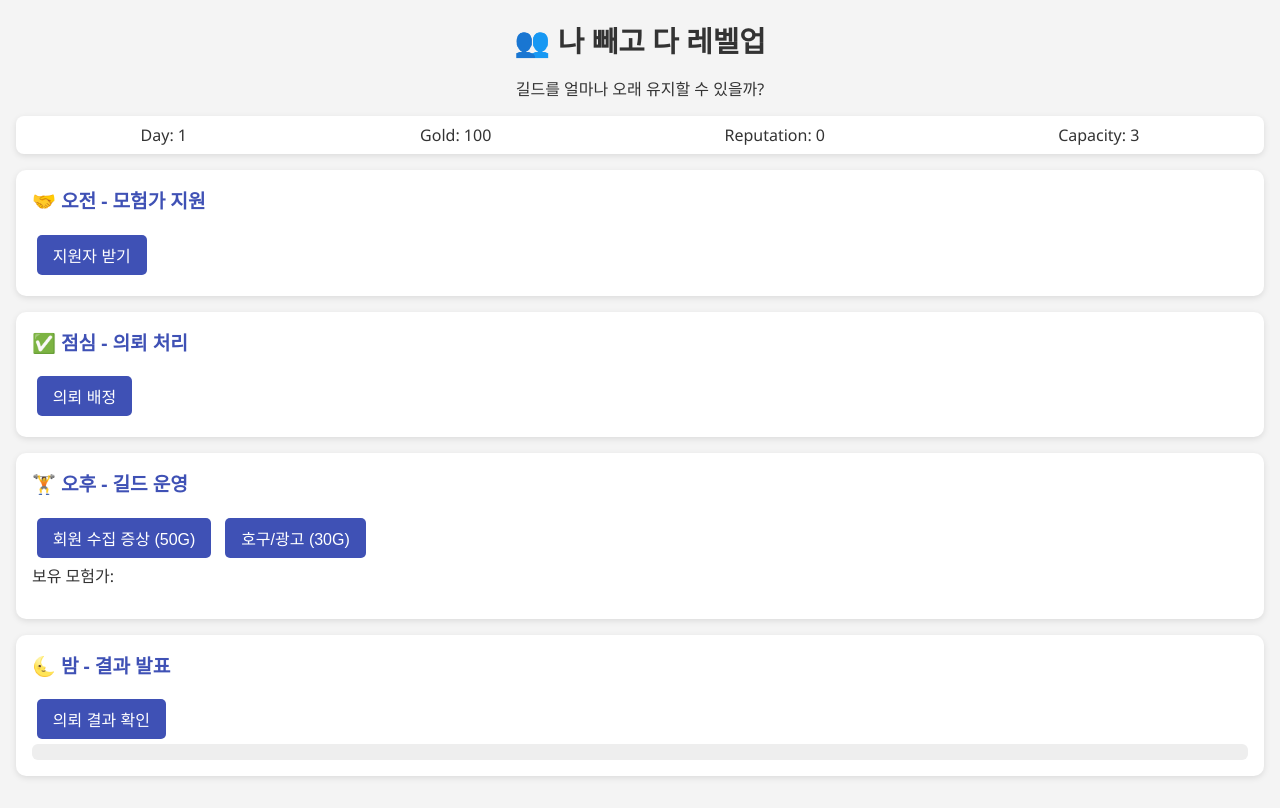
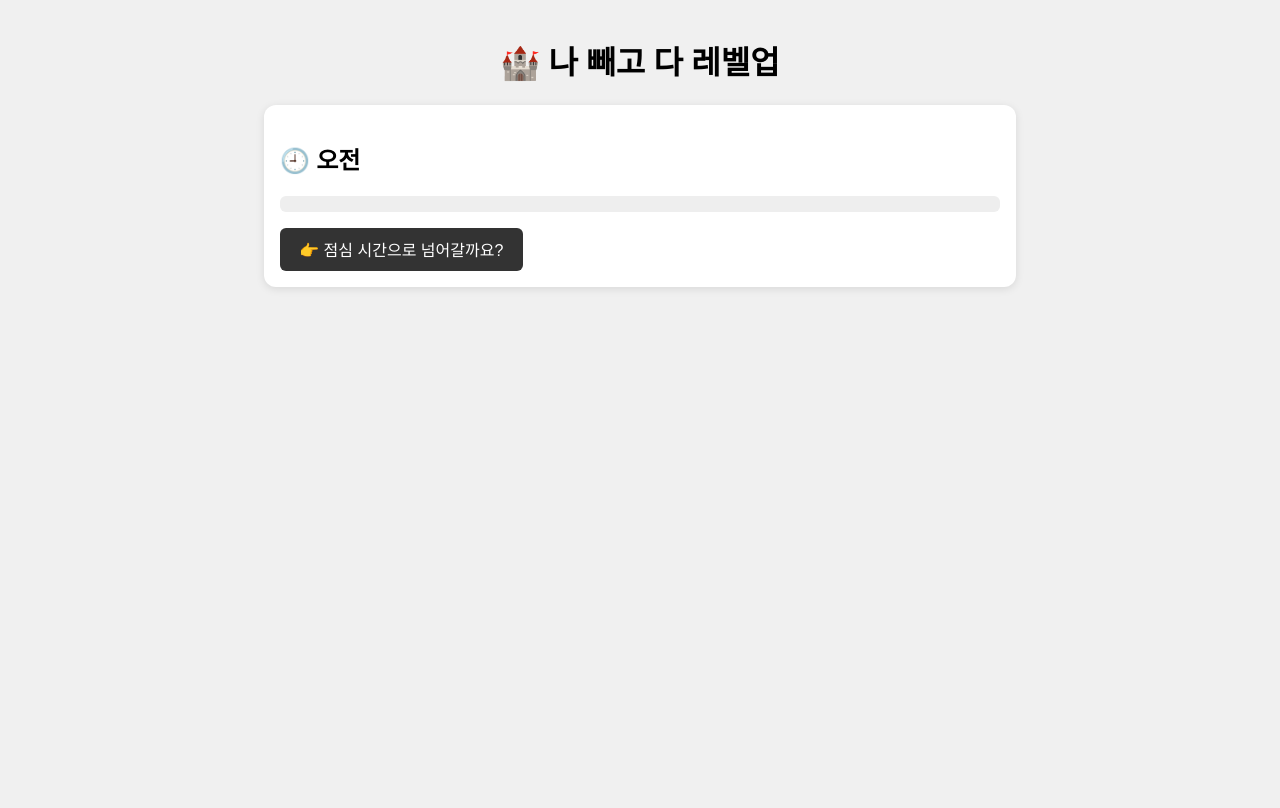
Before and after one commit to hoony8355/Level-up-everyone-except-me, a plain HTML site: page index.html in a window 1280 px wide. Drawn offline with Linux system fonts and the light colour scheme.

Commit message:
Update index.html

```diff
--- a/index.html
+++ b/index.html
@@ -3,115 +3,119 @@
 <head>
   <meta charset="UTF-8" />
   <meta name="viewport" content="width=device-width, initial-scale=1.0" />
-  <title>나 빼고 다 레벨업 - 길드 시뮬레이션</title>
+  <title>나 빼고 다 레벨업 - 경영 타이쿤</title>
   <style>
-    :root {
-      --bg: #f4f4f4;
-      --card: #fff;
-      --accent: #3f51b5;
-    }
-    * { box-sizing: border-box; }
     body {
+      font-family: 'Segoe UI', sans-serif;
       margin: 0;
       padding: 1rem;
-      font-family: 'Segoe UI', sans-serif;
-      background: var(--bg);
-      color: #333;
-    }
-    header {
-      text-align: center;
-      margin-bottom: 1rem;
+      background: #f0f0f0;
     }
     h1 {
-      margin: 0.2rem 0;
-      font-size: 1.8rem;
-    }
-    .status-bar {
-      display: flex;
-      justify-content: space-around;
-      background: var(--card);
-      border-radius: 8px;
-      padding: 0.5rem;
-      margin-bottom: 1rem;
-      box-shadow: 0 2px 6px rgba(0,0,0,0.1);
+      text-align: center;
     }
     .section {
-      background: var(--card);
-      border-radius: 10px;
+      display: none;
+      max-width: 720px;
+      margin: 1rem auto;
+      background: white;
       padding: 1rem;
-      margin-bottom: 1rem;
-      box-shadow: 0 2px 6px rgba(0,0,0,0.1);
+      border-radius: 12px;
+      box-shadow: 0 2px 8px rgba(0,0,0,0.1);
     }
-    .section h2 {
-      margin-top: 0;
-      font-size: 1.2rem;
-      color: var(--accent);
+    .visible {
+      display: block;
+    }
+    .log {
+      background: #eee;
+      padding: 0.5rem;
+      border-radius: 6px;
+      max-height: 200px;
+      overflow-y: auto;
+      font-size: 0.9em;
     }
     button {
-      padding: 0.5rem 1rem;
-      margin: 0.3rem;
+      padding: 0.6rem 1.2rem;
+      border: none;
+      border-radius: 6px;
+      background: #333;
+      color: white;
       font-size: 1rem;
-      border: none;
-      border-radius: 5px;
-      background: var(--accent);
-      color: #fff;
+      margin-top: 1rem;
       cursor: pointer;
     }
     button:hover {
-      background: #2c3e8f;
-    }
-    .log-box {
-      max-height: 150px;
-      overflow-y: auto;
-      background: #eee;
-      padding: 0.5rem;
-      font-size: 0.9rem;
-      border-radius: 6px;
-    }
-    @media (max-width: 600px) {
-      h1 { font-size: 1.3rem; }
-      .status-bar { flex-direction: column; align-items: center; }
+      background: #555;
     }
   </style>
 </head>
 <body>
-  <header>
-    <h1>👥 나 빼고 다 레벨업</h1>
-    <p>길드를 얼마나 오래 유지할 수 있을까?</p>
-  </header>
+  <h1>🏰 나 빼고 다 레벨업</h1>
 
-  <div class="status-bar">
-    <div>Day: <span id="day">1</span></div>
-    <div>Gold: <span id="gold">100</span></div>
-    <div>Reputation: <span id="reputation">0</span></div>
-    <div>Capacity: <span id="capacity">3</span></div>
+  <div class="section visible" id="section-morning">
+    <h2>🕘 오전</h2>
+    <div id="log-morning" class="log"></div>
+    <button onclick="nextPhase('lunch')">👉 점심 시간으로 넘어갈까요?</button>
   </div>
 
-  <div class="section">
-    <h2>🤝 오전 - 모험가 지원</h2>
-    <button onclick="game.advanceMorning()">지원자 받기</button>
-    <div id="recruitList"></div>
+  <div class="section" id="section-lunch">
+    <h2>🍽 점심</h2>
+    <div id="log-lunch" class="log"></div>
+    <button onclick="nextPhase('afternoon')">👉 오후 시간으로 넘어갈까요?</button>
   </div>
 
-  <div class="section">
-    <h2>✅ 점심 - 의뢰 처리</h2>
-    <button onclick="game.advanceAfternoon()">의뢰 배정</button>
-    <div id="questList"></div>
+  <div class="section" id="section-afternoon">
+    <h2>☀️ 오후</h2>
+    <div id="log-afternoon" class="log"></div>
+    <button onclick="nextPhase('night')">👉 밤 시간으로 넘어갈까요?</button>
   </div>
 
-  <div class="section">
-    <h2>🏋 오후 - 길드 운영</h2>
-    <button onclick="game.upgradeCapacity()">회원 수집 증상 (50G)</button>
-    <button onclick="game.promoteGuild()">호구/광고 (30G)</button>
-    <div>보유 모험가: <ul id="adventurerList"></ul></div>
+  <div class="section" id="section-night">
+    <h2>🌙 밤</h2>
+    <div id="log-night" class="log"></div>
+    <button onclick="nextDay()">🌅 다음 날로 진행</button>
   </div>
 
-  <div class="section">
-    <h2>🌜 밤 - 결과 발표</h2>
-    <button onclick="game.advanceNight()">의뢰 결과 확인</button>
-    <div class="log-box" id="logBox"></div>
-  </div>
+  <script type="module">
+    import game from './game.js';
 
-  <script type="module" src="./game.js"></script>
+    const sections = ['morning', 'lunch', 'afternoon', 'night'];
+    let currentPhaseIndex = 0;
+
+    function showSection(id) {
+      sections.forEach(s => {
+        document.getElementById(`section-${s}`).classList.remove('visible');
+      });
+      document.getElementById(`section-${id}`).classList.add('visible');
+    }
+
+    function nextPhase(next) {
+      const logId = `log-${sections[currentPhaseIndex]}`;
+      const output = document.getElementById(logId);
+      const log = game[`handle${capitalize(sections[currentPhaseIndex])}`]();
+      output.innerText = log.join('\n');
+      currentPhaseIndex++;
+      showSection(next);
+    }
+
+    function nextDay() {
+      const logId = `log-${sections[currentPhaseIndex]}`;
+      const output = document.getElementById(logId);
+      const log = game.handleNight();
+      output.innerText = log.join('\n');
+      currentPhaseIndex = 0;
+      game.nextDay();
+      showSection(sections[0]);
+    }
+
+    function capitalize(str) {
+      return str.charAt(0).toUpperCase() + str.slice(1);
+    }
+
+    // 첫 화면
+    showSection('morning');
+    window.nextPhase = nextPhase;
+    window.nextDay = nextDay;
+  </script>
 </body>
 </html>
```
